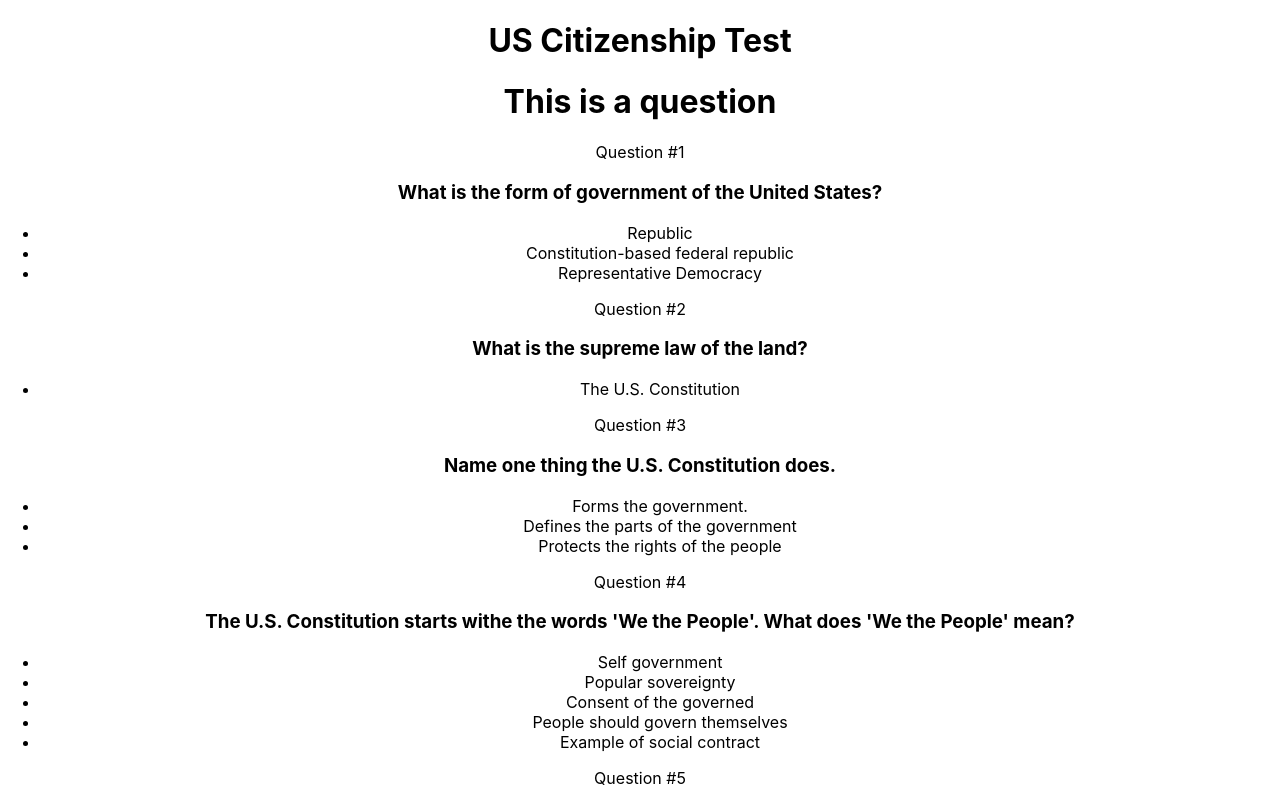
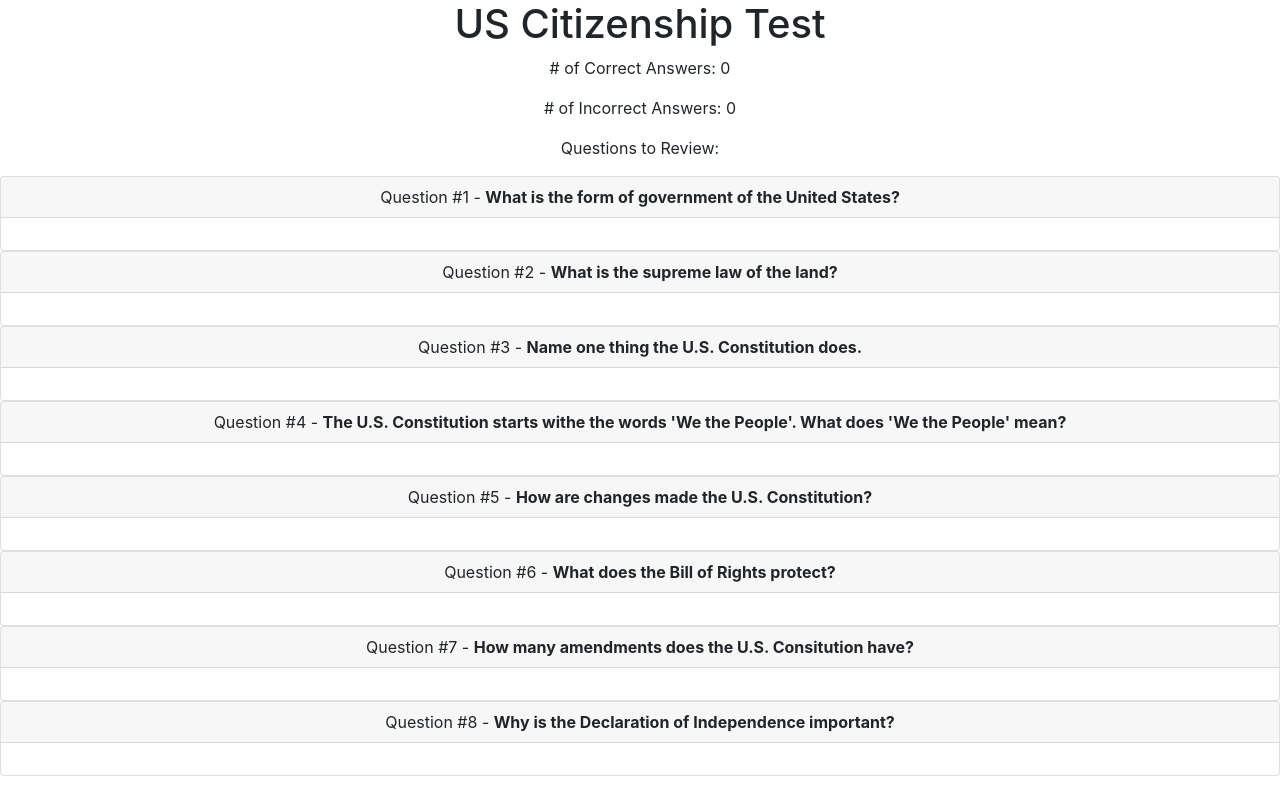
Before and after one commit to ybuchi/citizenshipTest_app, a React (Create React App) app: page / in a window 1280 px wide. Shown: the top 800 px of the page. Built offline with nearby package versions, Linux system fonts and the light colour scheme.

Commit message:
MVP Complete

```diff
--- a/public/index.html
+++ b/public/index.html
@@ -24,6 +24,7 @@
       work correctly both with client-side routing and a non-root public URL.
       Learn how to configure a non-root public URL by running `npm run build`.
     -->
+    <link href="https://cdn.jsdelivr.net/npm/bootstrap@5.1.3/dist/css/bootstrap.min.css" rel="stylesheet" integrity="sha384-1BmE4kWBq78iYhFldvKuhfTAU6auU8tT94WrHftjDbrCEXSU1oBoqyl2QvZ6jIW3" crossorigin="anonymous">
     <title>React App</title>
   </head>
   <body>
@@ -39,5 +40,6 @@
       To begin the development, run `npm start` or `yarn start`.
       To create a production bundle, use `npm run build` or `yarn build`.
     -->
+    <script src="https://cdn.jsdelivr.net/npm/bootstrap@5.1.3/dist/js/bootstrap.bundle.min.js" integrity="sha384-ka7Sk0Gln4gmtz2MlQnikT1wXgYsOg+OMhuP+IlRH9sENBO0LRn5q+8nbTov4+1p" crossorigin="anonymous"></script>
   </body>
 </html>
--- a/src/App.js
+++ b/src/App.js
@@ -1,12 +1,22 @@
 import logo from './logo.svg';
 import './App.css';
 import QuestionsContainer from "./Components/QuestionsContainer"
+import React, { useState } from "react";
 
 function App() {
+  const [testPerformance, setTestPerformance] = useState({
+    "correctAnswers" : 0,
+    "incorrectAnswers" : 0,
+    "questionsToReview" : []
+  })
+
   return (
     <div className="App">
       <h1>US Citizenship Test</h1>
-      <QuestionsContainer />
+      <p># of Correct Answers: {testPerformance.correctAnswers}</p>
+      <p># of Incorrect Answers: {testPerformance.incorrectAnswers}</p>
+      <p>Questions to Review: {testPerformance.questionsToReview.map((questionId) => <span>| {questionId} |</span>)}</p>
+      <QuestionsContainer testPerformance = {testPerformance} setTestPerformance={setTestPerformance}/>
     </div>
   );
 }
--- a/src/Components/Answers.js
+++ b/src/Components/Answers.js
@@ -1,14 +1,20 @@
 import React from "react";
+import RightButton from "./RightButton";
+import WrongButton from "./WrongButton";
 
-function Answers({question}) {
+
+function Answers({question, isRevealed, className, testPerformance, setTestPerformance, questionId}) {
+
     console.log(question);
-    const mappedAnswers = question.answers.map((answer, index)=><li id={index}>{answer}</li>)
+    const mappedAnswers = question.answers.map((answer, index)=><li class="answer" id={index}>{answer}</li>)
 
     return(
-        <ul>
+        // When we click on a question, display of the "ul" should be "none"
+        <ul class={className}>
             {mappedAnswers}
+            <RightButton testPerformance={testPerformance} setTestPerformance={setTestPerformance}/>
+            <WrongButton testPerformance={testPerformance} setTestPerformance={setTestPerformance} questionId = {questionId}/>
         </ul>
-
     )
 }
 
--- a/src/Components/QuestionCard.js
+++ b/src/Components/QuestionCard.js
@@ -1,13 +1,33 @@
-import React from "react";
+import React, { useState } from "react";
 import Answers from "./Answers";
 
-function QuestionCard({question}) {
+function QuestionCard({question, testPerformance, setTestPerformance}) {
     console.log("This is a question: ", question);
+    const [isRevealed, setIsRevealed] = useState(false);
+
+    const answerRevealClass = isRevealed ? "answer-revealed" : "answer-hidden";
+    function handleRevealAnswer(){
+        //change the state of the individual question card
+        setIsRevealed(!isRevealed)
+    }
     return(
         <>
-            <header>Question #{question.id}</header>
-            <h3>{question.question}</h3>
-            <Answers question={question}/>
+        <div class="card">
+            <header class="card-header" onClick={handleRevealAnswer}>
+                Question #{question.id} - <strong>{question.question}</strong>
+            </header>
+            <div class="card-body">
+                <Answers
+                    question={question}
+                    isRevealed={isRevealed}
+                    className = {answerRevealClass}
+                    testPerformance = {testPerformance}
+                    setTestPerformance={setTestPerformance}
+                    questionId={question.id}
+                />
+            </div>
+
+        </div>
         </>
     )
 }
--- a/src/Components/QuestionsContainer.js
+++ b/src/Components/QuestionsContainer.js
@@ -2,18 +2,18 @@ import React from "react";
 import QuestionCard from "./QuestionCard";
 import questionsData from "./data/questions"
 
-function QuestionsContainer() {
+function QuestionsContainer({testPerformance, setTestPerformance}) {
 
     const questionCard = questionsData.map((question) => <QuestionCard
                                                             key={question.id}
-                                                            question={question}/>)
+                                                            question={question}
+                                                            testPerformance = {testPerformance}
+                                                            setTestPerformance={setTestPerformance}
+                                                         />)
 
     return(
         <>
-            <h1>This is a question</h1>
-
-                {questionCard}
-
+            {questionCard}
         </>
     )
 }
--- /dev/null
+++ b/src/Components/RightButton.js
@@ -0,0 +1,16 @@
+import React from "react";
+
+function RightButton({testPerformance, setTestPerformance}) {
+    function handleCorrectAnswer () {
+        const newCorrectAnswer = ++testPerformance.correctAnswers;
+        setTestPerformance({...testPerformance, "correctAnswers" : newCorrectAnswer});
+        console.log(testPerformance);
+        // setTestPerformance()
+    }
+
+    return(
+            <button type="button" class="btn btn-success" onClick={handleCorrectAnswer}>I Got It Right!</button>
+    )
+}
+
+export default RightButton;
--- /dev/null
+++ b/src/Components/WrongButton.js
@@ -0,0 +1,14 @@
+import React from "react";
+
+function WrongButton({testPerformance, setTestPerformance, questionId}) {
+    function handleIncorrectAnswer () {
+        const newIncorrectAnswer = ++testPerformance.incorrectAnswers;
+        setTestPerformance({...testPerformance, "incorrectAnswers" : newIncorrectAnswer, "questionsToReview" : [...testPerformance.questionsToReview, questionId]});
+        console.log(testPerformance);
+    }
+    return(
+            <button type="button" class="btn btn-danger" onClick={handleIncorrectAnswer}>I Got It Wrong...</button>
+    )
+}
+
+export default WrongButton
--- a/src/index.css
+++ b/src/index.css
@@ -11,3 +11,15 @@ code {
   font-family: source-code-pro, Menlo, Monaco, Consolas, 'Courier New',
     monospace;
 }
+
+.answer {
+  list-style-type: none;
+}
+
+.answer-hidden{
+  display: none;
+}
+
+.answer-revealed{
+  display: block;
+}
```
